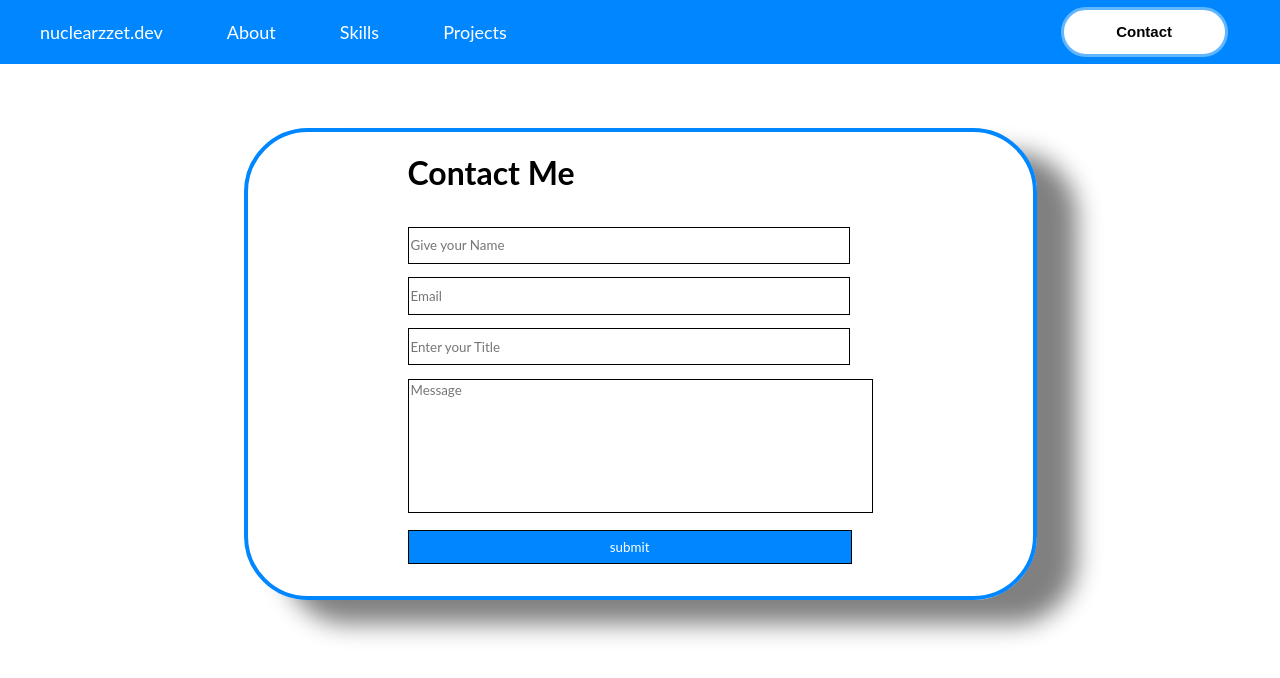
After one commit to nuclearzzet/website, a PHP site: page /contact.php in a window 1280 px wide. The commit adds this page. Shown: the top 678 px of the page. Run offline with PHP 8.4, Linux system fonts and the light colour scheme.

Commit message:
⚡️ Better UI/UX and structure

```diff
--- /dev/null
+++ b/contact.php
@@ -0,0 +1,29 @@
+<?php htmlspecialchars(include 'src/inc/header.php'); ?>
+
+<head>
+    <title>Contact Me</title>
+    <style> <?php htmlspecialchars(include 'css/contact.css') ?></style>
+</head>
+
+<main>
+    <div class="application_main">
+        <div class="form_container">
+            <form action="./src/forms/contactMe.php" method="post"  class="form">
+                <div class="inputs_container">
+                    <h1 class="headline">Contact Me</h1>
+                    <input type="text" name="name" class="form_input form_input_1" placeholder="Give your Name">
+                    <br>
+                    <input type="text" name="email" class="form_input form_input_2" placeholder="Email">
+                    <br>
+                    <input type="text" name="title" class="form_input form_input_3" placeholder="Enter your Title">
+                    <br>
+                    <textarea name="body" cols="60" rows="8" class="form_input form_input_4" placeholder="Message"></textarea>
+                    <br>
+                    <input type="submit" value="submit" class=" form_input submit_btn">
+                <div>
+            </form>
+        </div>
+    </div>
+<main>
+
+<?php htmlspecialchars(include 'src/inc/footer.php') ?>
--- /dev/null
+++ b/css/contact.css
@@ -0,0 +1,37 @@
+.form_container{
+    margin-top: 4em;
+    display: flex;
+    justify-content: center;
+    align-items: center;
+}
+
+.inputs_container{
+    padding: 0em 10em 2em 10em;
+    border: .3em solid #0087ff;
+    border-radius: 4em;
+    box-shadow: 2.5em 1.5em 1.5em grey;
+}
+
+.form_input{
+    margin-top: 1em;
+    border: .14em solid rgb(0, 0, 0);
+}
+
+.form_input_1, .form_input_2, .form_input_3{
+    width: 32.75em;
+    height: 2.5em;
+}
+
+.form_input_4{
+    resize: none;
+}
+
+.submit_btn{
+    padding: .6em 15.1em .6em 15.1em;
+    background-color: #0087ff;
+    color: white;
+}
+
+.submit_btn:hover{
+    background-color: #0051ff;
+}
--- /dev/null
+++ b/css/header.css
@@ -0,0 +1,59 @@
+@import url('https://fonts.googleapis.com/css2?family=Poppins:wght@200;300&display=swap');
+
+/* HTML ELEMENTS*/
+
+body{
+    margin: 0;
+    padding: 0;
+}
+
+h1, a, label, input, textarea{
+    font-family: 'Lato', sans-serif;
+    text-decoration: none;
+}
+
+/* Navbar */
+
+.navbar{
+    display: flex;
+    justify-content: space-between;
+    align-items: center;
+    background-color: #0087ff;
+    padding-top: 0.3em;
+    padding-bottom: 0.3em;
+    position: relative;
+}
+
+.nav_link_2, .nav_link_3, .nav_link_4{
+    padding-left: 4em;
+}
+
+.navbar_list{
+    display: flex;
+    list-style: none;
+    flex-wrap: wrap;
+}
+.nav_link a{
+    font-size: 18px;
+    color: #ffffff;
+}
+
+.nav_link a:hover{
+    font-size: 20px;
+    text-decoration: underline;
+}
+
+.btn_contact button{
+    font-weight: 700;
+    font-size: 15px;
+    margin-right: 3.5em;
+    background-color: #ffffff;
+    border: 3px solid #62b6ff;
+    border-radius: 30px;
+    padding: .9em 3.5em .9em 3.5em;
+}
+
+.btn_contact:hover button{
+    background-color: #0087ff;
+    color: #ffffff;
+}
--- a/src/forms/contactMe.php
+++ b/src/forms/contactMe.php
@@ -11,7 +11,7 @@ if ($_SERVER['REQUEST_METHOD'] == 'POST'){
         if (!empty($name)){
             if (!empty($title)){
                 if (!empty($body)){
-                    header('LOCATION: /personal_website/index');
+                    header('LOCATION: /personal_website/index.php');
                 }else{
                     $message =  "Message cannot be empty";
                 }
--- a/src/inc/header.php
+++ b/src/inc/header.php
@@ -1,4 +1,4 @@
-<?php htmlspecialchars( include 'src/config/database.php'); ?>
+<?php htmlspecialchars(include 'src/config/database.php'); ?>
 
 <!DOCTYPE html>
 <html lang="en">
@@ -7,17 +7,17 @@
     <meta http-equiv="X-UA-Compatible" content="IE=edge">
     <meta name="viewport" content="width=device-width, initial-scale=1.0">
     <title>Document</title>
-    <link rel="stylesheet" href="./../../css/index.css">
+    <style> <?php htmlspecialchars(include 'css/header.css') ?> </style>
 </head>
 <body>
     <header>
         <nav class="navbar">
             <ul class="navbar_list">
-                <li class="nav_link nav_link_1"><a href="index.php">Home</a></li>
+                <li class="nav_link nav_link_1"><a href="index.php">nuclearzzet.dev</a></li>
                 <li class="nav_link nav_link_2"><a href="index.php#about">About</a></li>
                 <li class="nav_link nav_link_3"><a href="index.php#skills">Skills</a></li>
                 <li class="nav_link nav_link_4"><a href="index.php#projects">Projects</a></li>
             </ul>
-            <a href="./contactMe.php" class="btn_contact"><button>Contact</button></a>
+            <a href="./contact.php" class="btn_contact"><button>Contact</button></a>
         </nav>
     </header>
--- a/src/inc/index.html
+++ /dev/null
@@ -1 +0,0 @@
-<link rel="stylesheet" href="./../../css/index.css">
```
Also changed, not shown: contactMe.php (deleted, +0 -9 lines), css/index.css (deleted, +0 -63 lines), index.php (+3 -4 lines), 1 other file.
